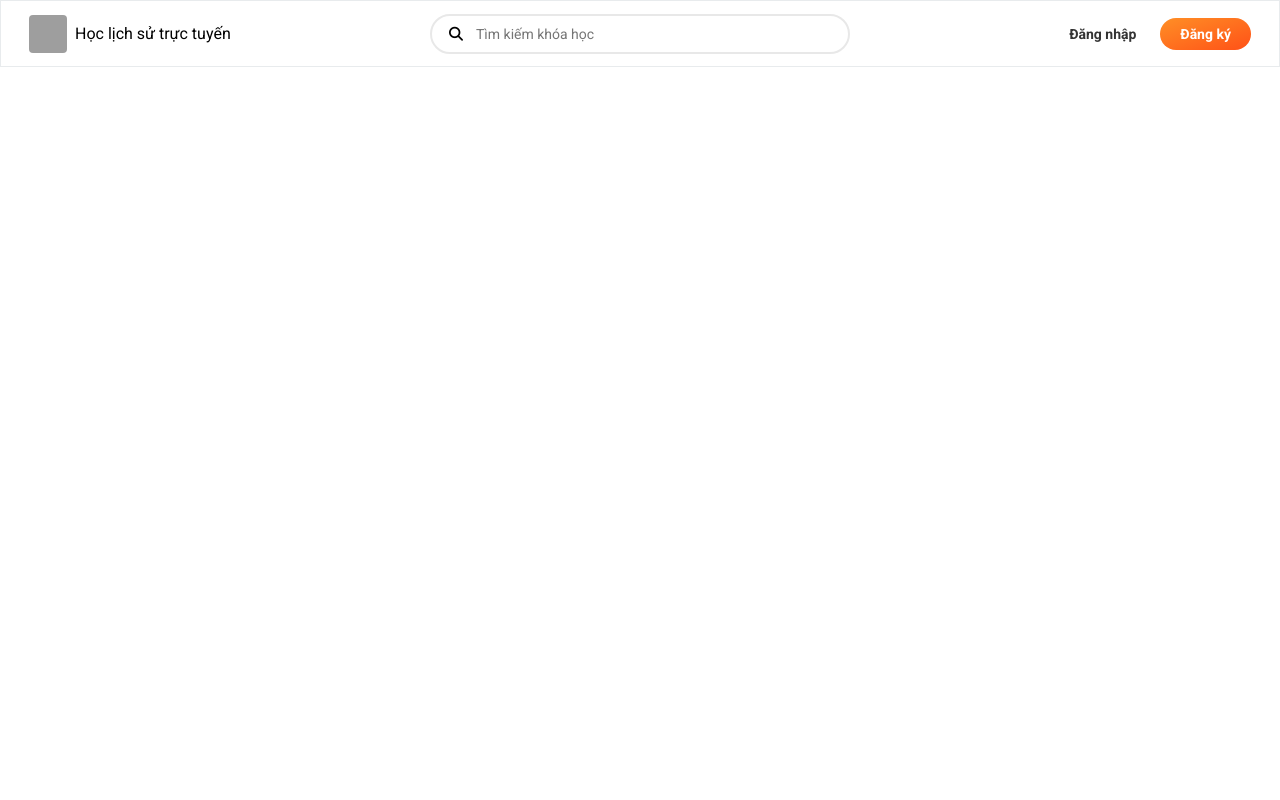
After one commit to tus204/VietNamHistory, a PHP site: page /views/home.html in a window 1280 px wide. The commit adds this page. Run offline with PHP 8.4, Linux system fonts and the light colour scheme; grey boxes are pictures that could not be loaded.

Commit message:
base-home-page

```diff
--- a/admin/index.php
+++ b/admin/index.php
@@ -41,10 +41,11 @@ if(isset($_GET['act'])) {
                break;
 
           default:
+               // thống kê
                break;
      }
 }else {
-
+     // thống kê
 }
 include_once('./footer.php');
 
--- a/client/css/base.css
+++ b/client/css/base.css
@@ -38,6 +38,29 @@ body {
 
 /* base css */
 .container {
-     max-width: 1200px;
-     margin: 0 auto;
+  max-width: 1904px;
+  margin: 0 auto;
 }
+
+.btn {
+  background: linear-gradient(to right bottom,#ff8f26,#ff5117);
+  border-radius: 99px;
+  color: #fff;
+  cursor: pointer;
+  font-size: 14px;
+  font-weight: 600;
+  padding: 9px 20px;
+  transition: 0.2s linear;
+}
+
+.btn:hover {
+  opacity: 0.9;
+}
+
+.btn.btn-white {
+  background: #fff;
+  color: #333;
+  font-size: 14px;
+  font-weight: 600;
+  padding: 9px 20px;
+}
--- /dev/null
+++ b/client/css/home.css
@@ -0,0 +1,57 @@
+.header {
+     padding:0 28px;
+     border: 1px solid #e8ebed ;
+}
+.header-main {
+     height: 65px;
+     display: flex;
+     align-items: center;
+     justify-content: space-between;
+}
+
+.header-logo {
+     display: flex;
+     align-items: center;
+     gap: 0 8px;
+}
+
+.header-logo img {
+     width: 38px;
+     height: 38px;
+     object-fit: cover;
+     border-radius: 4px;
+}
+
+.header-search {
+     width: 420px;
+     height: 40px;
+     padding: 0 16px 0 8px;
+     border: 2px solid #e8e8e8;
+     border-radius: 20px;
+     display: flex;
+     justify-content: space-between;
+     align-items: center;
+}
+
+.header-search i {
+     width: 32px;
+     height: 32px;
+     display: flex;
+     justify-content: center;
+     align-items: center;
+     font-size: 14px;
+}
+
+.header-search input {
+     flex: 1;
+     height: 40px;
+     border: none;
+     outline: none;
+     padding: 0 4px;
+     caret-color: #444;
+     font-size: 14px;
+}
+
+.header-search input:focus + .header-search {
+     border: 2px solid #000;
+}
--- /dev/null
+++ b/client/views/home.html
@@ -0,0 +1,44 @@
+<!DOCTYPE html>
+<html lang="en">
+<head>
+     <meta charset="UTF-8">
+     <meta name="viewport" content="width=device-width, initial-scale=1.0">
+     <link rel="stylesheet" href="https://cdnjs.cloudflare.com/ajax/libs/font-awesome/6.4.2/css/all.min.css" integrity="sha512-z3gLpd7yknf1YoNbCzqRKc4qyor8gaKU1qmn+CShxbuBusANI9QpRohGBreCFkKxLhei6S9CQXFEbbKuqLg0DA==" crossorigin="anonymous" referrerpolicy="no-referrer" />
+     <link rel="stylesheet" href="../css/base.css">
+     <link rel="stylesheet" href="../css/home.css">
+     <title>VietNam History</title>
+</head>
+<body>
+     <header class="header">
+          <div class="container">
+               <div class="header-main">
+                    <div class="header-logo">
+                         <img src="https://fullstack.edu.vn/static/media/f8-icon.18cd71cfcfa33566a22b.png" alt="logo">
+                         <p class="logo-text">Học lịch sử trực tuyến</p>
+                    </div>
+                    <div class="header-search">
+                         <i class="fa-solid fa-magnifying-glass"></i>
+                         <input type="text" placeholder="Tìm kiếm khóa học" >
+                    </div>
+                    <div class="header-action">
+                         <button class="btn btn-white">Đăng nhập</button>
+                         <button class="btn header-btn">Đăng ký</button>
+                    </div>
+               </div>
+          </div>
+     </header>
+
+     <main class="main" >
+          <div class="container">
+
+          </div>
+     </main>
+
+     <footer class="footer">
+          <div class="container">
+
+          </div>
+     </footer>
+
+</body>
+</html>
```
